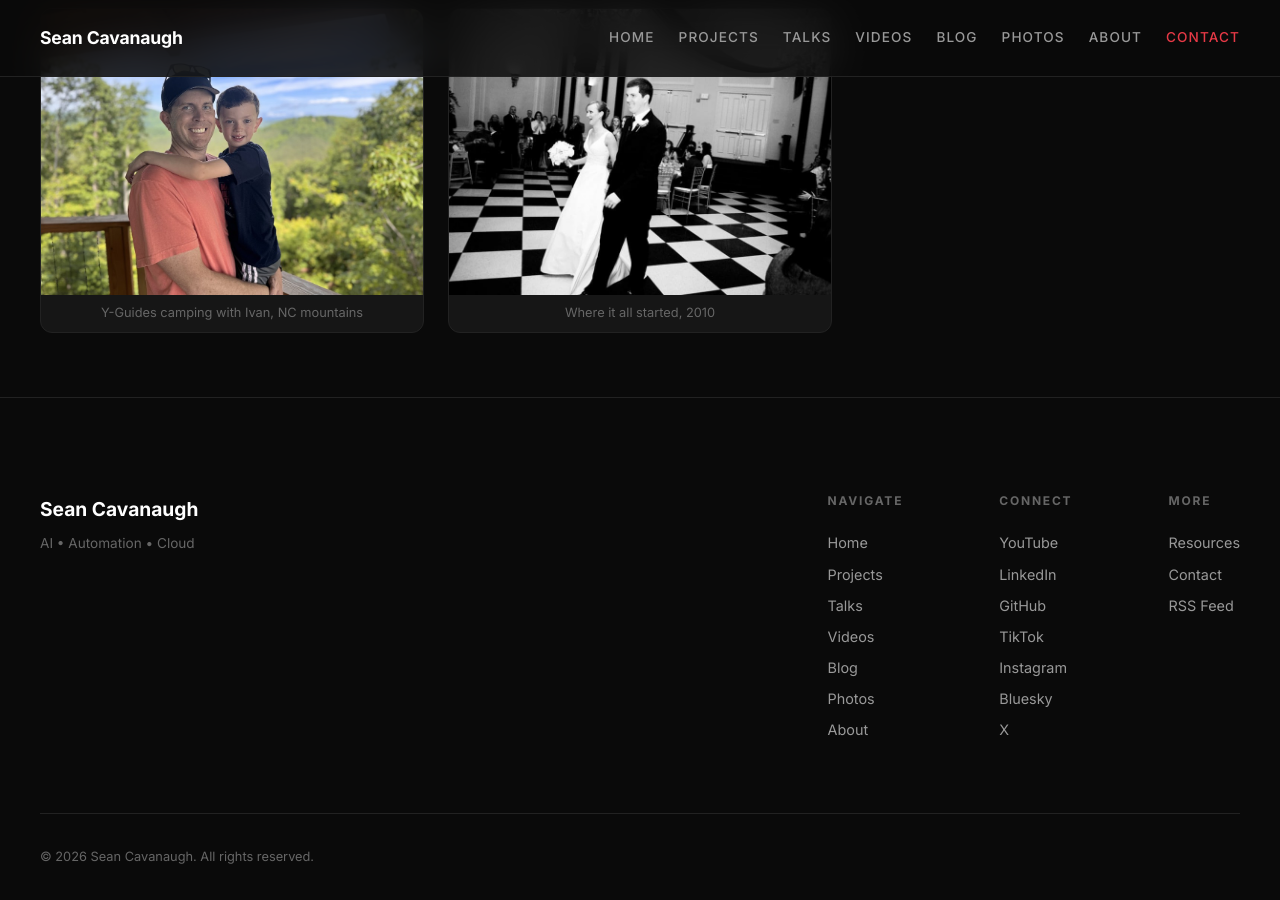
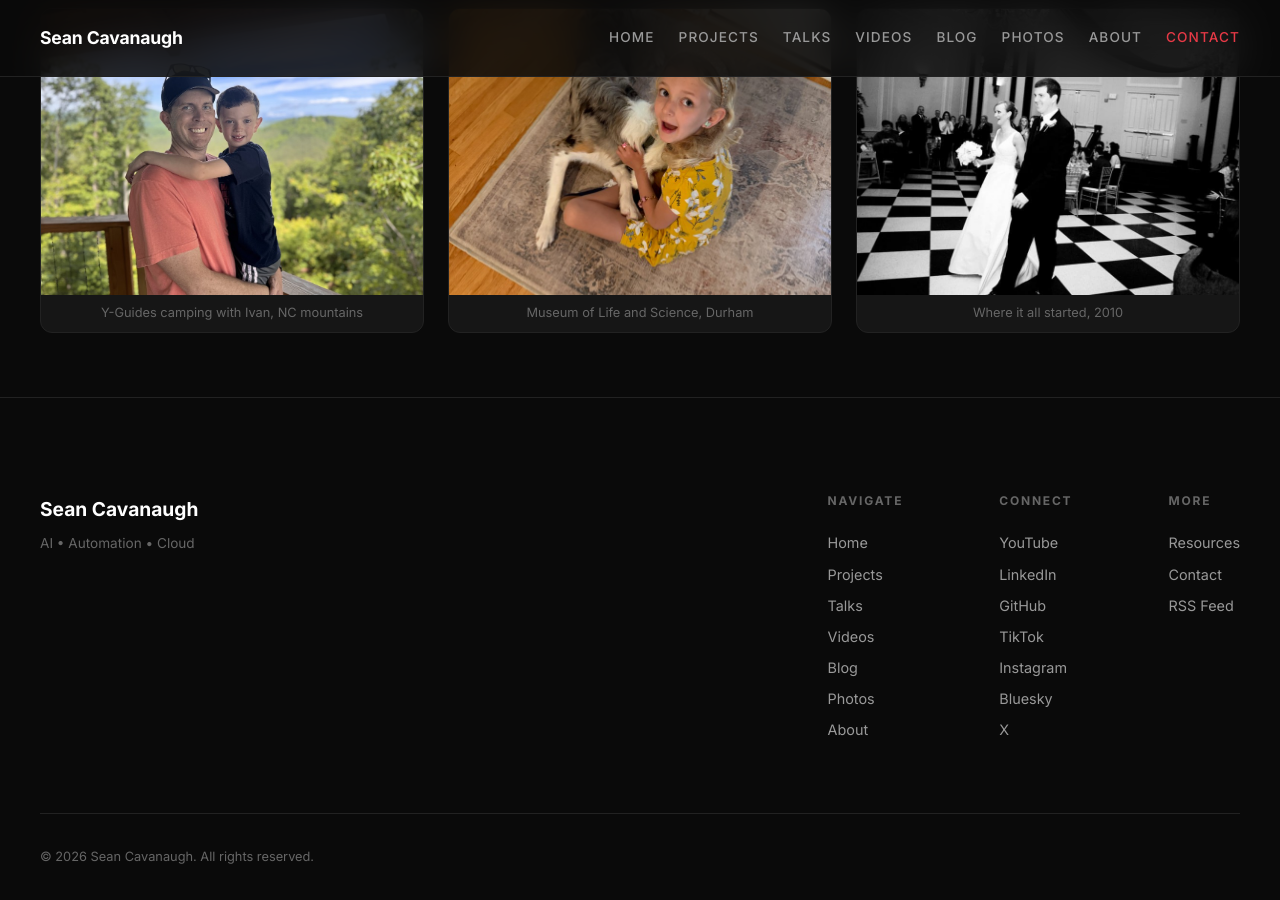
Before and after one commit to IPvSean/cavanaugh.pro, a Jekyll site: the page built from pages/about.html, in a window 1280 px wide and 900 px high, scrolled down 3854 px. Built offline with Jekyll 4.4.1, drawn with Linux system fonts in a browser that asks for light colours.

Commit message:
Complete 3x5 photo grid with Museum of Life and Science photo (15/15)
Co-authored-by: Cursor <cursoragent@cursor.com>

```diff
--- a/pages/about.html
+++ b/pages/about.html
@@ -124,6 +124,10 @@ permalink: /about/
           <span>Y-Guides camping with Ivan, NC mountains</span>
         </div>
         <div class="about-family-item">
+          <img src="/assets/images/museum-life-science-durham-2019.png" alt="Museum of Life and Science, Durham, NC, 2019" loading="lazy">
+          <span>Museum of Life and Science, Durham</span>
+        </div>
+        <div class="about-family-item">
           <img src="/assets/images/wedding-2010.png" alt="Sean and Jamie's wedding, 2010" loading="lazy">
           <span>Where it all started, 2010</span>
         </div>
```
Also changed, not shown: assets/images/museum-life-science-durham-2019.png (added).
